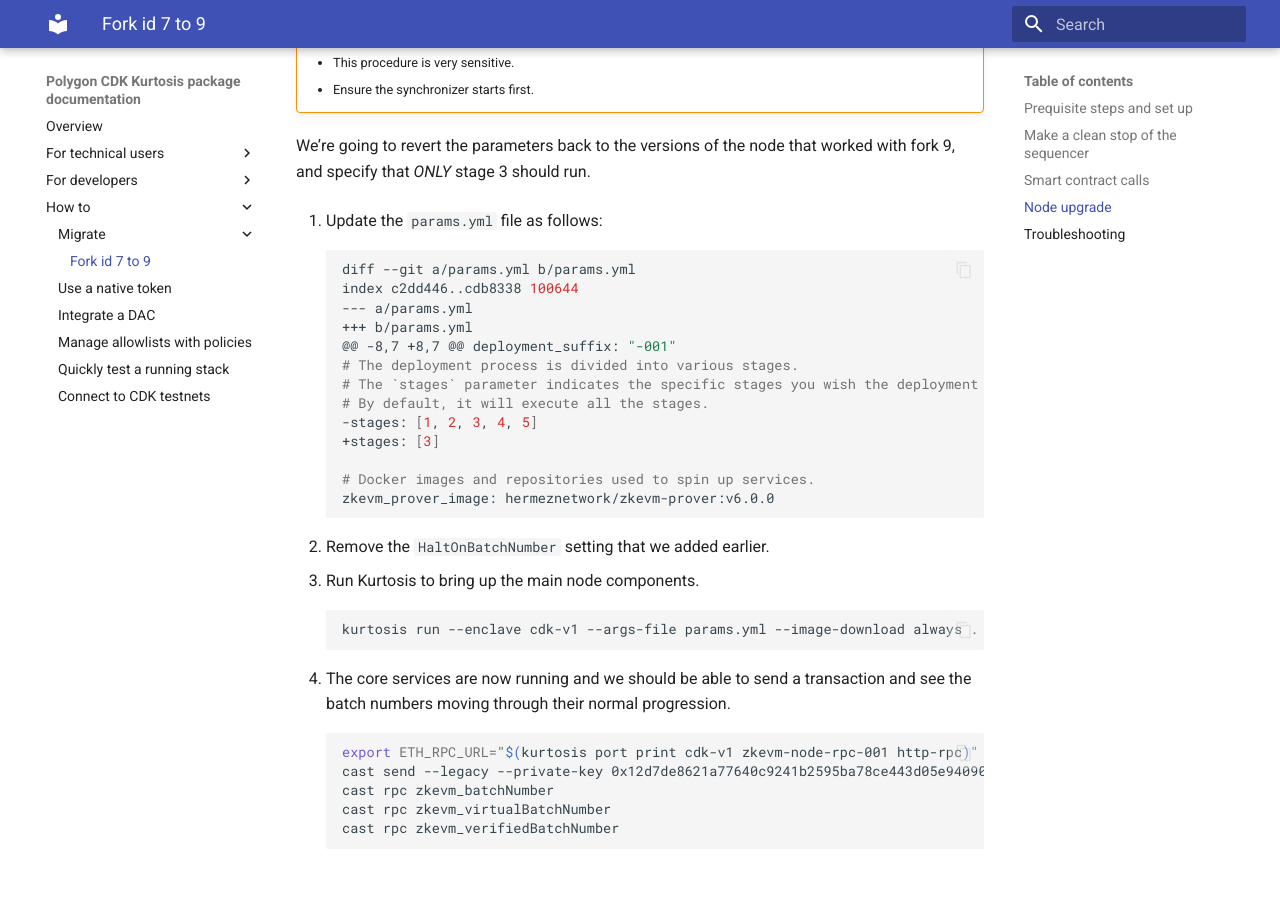
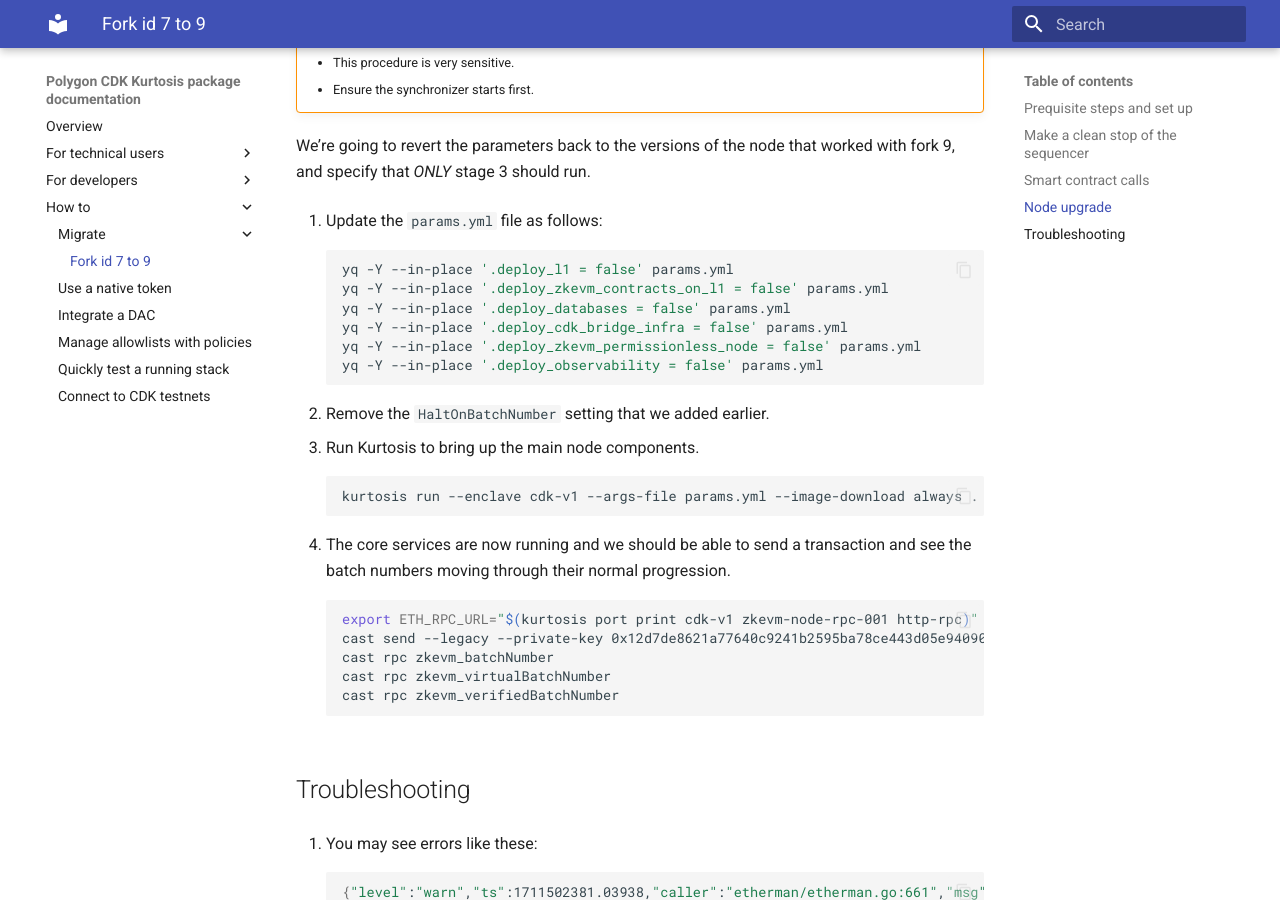
Before and after one commit to 0xPolygon/kurtosis-cdk, an MkDocs documentation site: the page built from docs/how-to/migrate/forkid-7-to-9.md, in a window 1280 px wide and 900 px high, scrolled down 4727 px. Built offline with MkDocs 1.6.1 and Material for MkDocs 9.7.7, drawn with Linux system fonts in a browser that asks for light colours.

Commit message:
Update docs/how-to/migrate/forkid-7-to-9.md
Co-authored-by: Léo Vincent <28714795+leovct@users.noreply.github.com>

````diff
--- a/docs/how-to/migrate/forkid-7-to-9.md
+++ b/docs/how-to/migrate/forkid-7-to-9.md
@@ -237,19 +237,12 @@ We're going to revert the parameters back to the versions of the node that worke
 1. Update the `params.yml` file as follows:
 
     ```sh
-    diff --git a/params.yml b/params.yml
-    index c2dd446..cdb8338 100644
-    --- a/params.yml
-    +++ b/params.yml
-    @@ -8,7 +8,7 @@ deployment_suffix: "-001"
-    # The deployment process is divided into various stages.
-    # The `stages` parameter indicates the specific stages you wish the deployment to proceed through.
-    # By default, it will execute all the stages.
-    -stages: [1, 2, 3, 4, 5]
-    +stages: [3]
-
-    # Docker images and repositories used to spin up services.
-    zkevm_prover_image: hermeznetwork/zkevm-prover:v6.0.0
+    yq -Y --in-place '.deploy_l1 = false' params.yml
+    yq -Y --in-place '.deploy_zkevm_contracts_on_l1 = false' params.yml
+    yq -Y --in-place '.deploy_databases = false' params.yml
+    yq -Y --in-place '.deploy_cdk_bridge_infra = false' params.yml
+    yq -Y --in-place '.deploy_zkevm_permissionless_node = false' params.yml
+    yq -Y --in-place '.deploy_observability = false' params.yml
     ```
 
 2. Remove the `HaltOnBatchNumber` setting that we added earlier.
````
